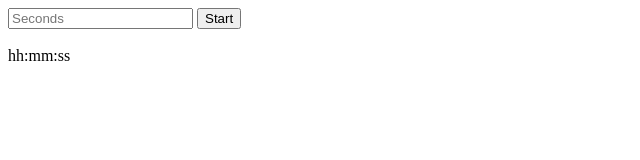
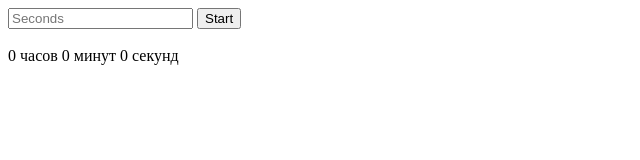
Before and after one commit to BakhTeeYour/timerAnimation, a plain HTML site: page index.html in a window 1280 px wide. Shown: the whole page, without its empty margins (0-640 px from the left). Drawn offline with Linux system fonts and the light colour scheme.

Commit message:
fix: change spans textContent

```diff
--- a/index.html
+++ b/index.html
@@ -14,7 +14,7 @@
     <br />
     <br />
 
-    <span>hh:mm:ss</span>
+    <span>0 часов 0 минут 0 секунд</span>
 
     <script src="./index.js"></script>
   </body>
```
